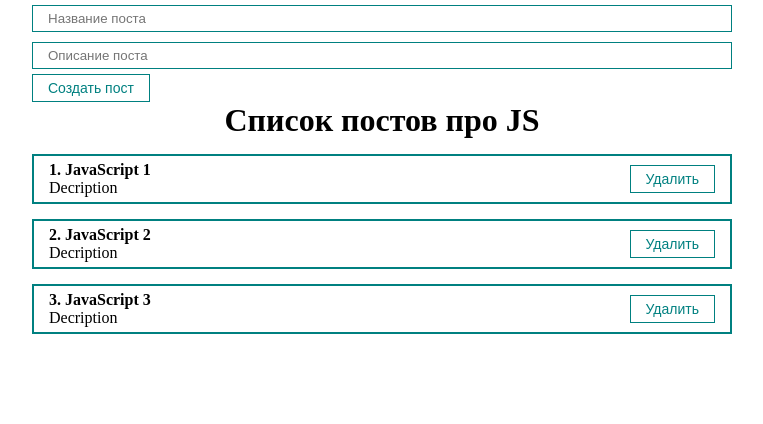
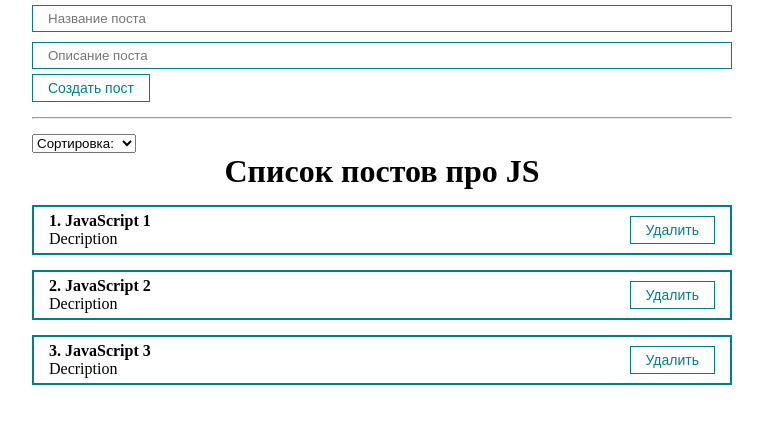
Before and after one commit to Elisei-Trifan/project-react-ulbi, a React (Create React App) app: page / in a window 1280 px wide. Shown: the top 424 px of the page, without its empty margins (258-1021 px from the left). Built offline with nearby package versions, Linux system fonts and the light colour scheme.

Commit message:
new file

```diff
--- a/src/App.js
+++ b/src/App.js
@@ -2,6 +2,7 @@ import React, { useState } from 'react'
 import './styles/App.css'
 import PostList from './components/PostList'
 import PostForm from './components/PostForm'
+import MySelect from './components/UI/select/MySelect'
 
 export default function App() {
   const [posts, setPosts] = useState([
@@ -9,6 +10,8 @@ export default function App() {
     { id: 2, title: 'JavaScript 2', body: 'Decription' },
     { id: 3, title: 'JavaScript 3', body: 'Decription' },
   ])
+
+  const [selectedSort, setSelectedSort] = useState('')
 
   function createPost(newPo) {
     setPosts([...posts, newPo])
@@ -18,16 +21,33 @@ export default function App() {
     setPosts(posts.filter((item) => item.id !== removePo.id))
   }
 
-  // const bodyInputRef = useRef()
+  function sortPosts(sort) {
+    setSelectedSort(sort)
+    console.log(sort)
+  }
 
   return (
     <div className="App">
       <PostForm create={createPost} />
-      <PostList
-        remove={removePost}
-        posts={posts}
-        title="Список постов про JS"
+      <hr style={{ margin: '15px 0' }} />
+      <MySelect
+        value={selectedSort}
+        onChange={sortPosts}
+        defaultValue="Сортировка:"
+        options={[
+          { value: 'title', name: 'По названию' },
+          { value: 'body', name: 'По описанию' },
+        ]}
       />
+      {posts.length === 0 ? (
+        <h1 style={{ textAlign: 'center' }}>Посты не найдены</h1>
+      ) : (
+        <PostList
+          remove={removePost}
+          posts={posts}
+          title="Список постов про JS"
+        />
+      )}
     </div>
   )
 }
--- /dev/null
+++ b/src/components/UI/select/MySelect.jsx
@@ -0,0 +1,18 @@
+import React from 'react'
+
+const MySelect = ({ options, defaultValue, value, onChange }) => {
+  return (
+    <select value={value} onChange={(event) => onChange(event.target.value)}>
+      <option disabled value="">
+        {defaultValue}
+      </option>
+      {options.map((item) => (
+        <option key={item.value} value={item.value}>
+          {item.name}
+        </option>
+      ))}
+    </select>
+  )
+}
+
+export default MySelect
```
